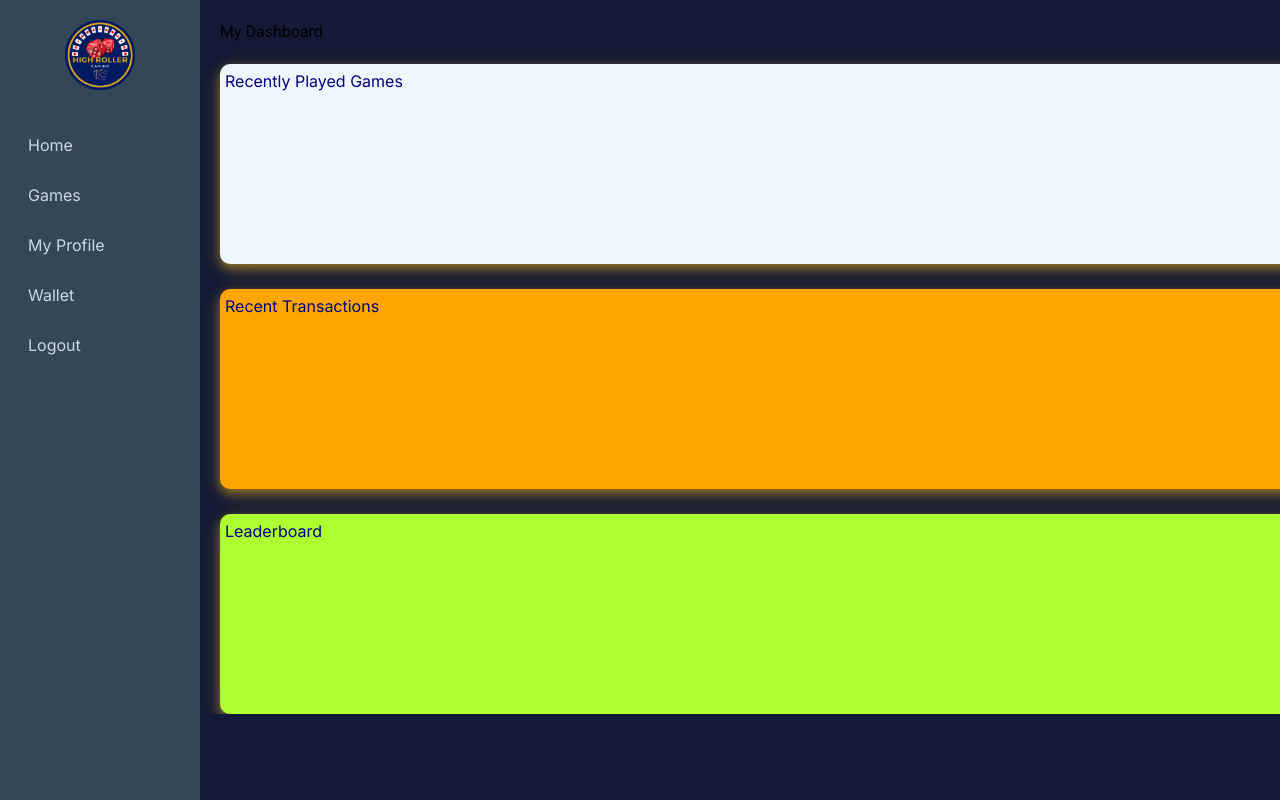
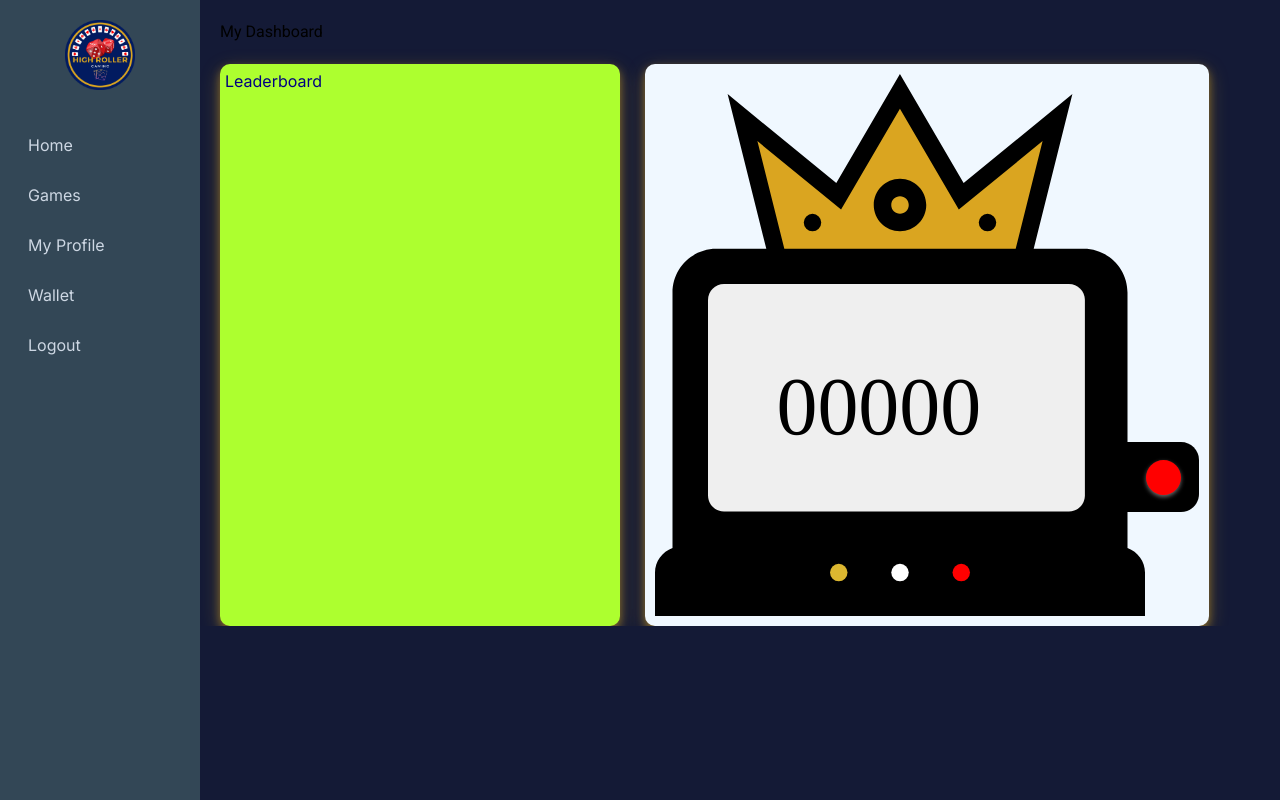
Before and after one commit to erkutcak/capstone, a Next.js app in the folder casino-app/: page /dashboard in a window 1280 px wide. Built offline with nearby package versions, Linux system fonts and the light colour scheme; no server answers; a web font is replaced by a local one.

Commit message:
bug in blackjack

```diff
--- a/casino-app/app/dashboard/page.js
+++ b/casino-app/app/dashboard/page.js
@@ -3,6 +3,8 @@
 import '../styles/dashboard.css';
 import { useUser } from "@auth0/nextjs-auth0/client"
 import { useEffect } from "react";
+import DailyPrize from '@/components/DailyPrize';
+import { motion } from 'framer-motion';
 
 export default function Dashboard() {
     const { user, error, isLoading } = useUser();
@@ -12,15 +14,34 @@ export default function Dashboard() {
         <div>
             <h1 className="dash-title">My Dashboard</h1>
             <div className="dash-body">
-            <div className="recently-played">
-                <h3>Recently Played Games</h3>
-            </div>
-            <div className="recent-transactions">
-                <h3>Recent Transactions</h3>
-            </div>
-            <div className="leaderboard">
-                <h3>Leaderboard</h3>
-            </div>
+                <motion.div
+                    className="box"
+                    initial={{ opacity: 0, scale: 0.5 }}
+                    animate={{ opacity: 1, scale: 1 }}
+                    transition={{
+                        duration: 1.9,
+                        delay: 1.5,
+                        ease: [0, 0.71, 0.2, 1.01]
+                    }}
+                >
+                    <div className="leaderboard">
+                        <h3>Leaderboard</h3>
+                    </div>
+                </motion.div>
+                <motion.div
+                    className="box"
+                    initial={{ opacity: 0, scale: 0.5 }}
+                    animate={{ opacity: 1, scale: 1 }}
+                    transition={{
+                        duration: 1.9,
+                        delay: 1.5,
+                        ease: [0, 0.71, 0.2, 1.01]
+                    }}
+                >
+                <div className="recently-played">
+                    <DailyPrize/>
+                </div>
+                </motion.div>
             </div>
         </div>
         );
--- a/casino-app/app/styles/dashboard.css
+++ b/casino-app/app/styles/dashboard.css
@@ -5,7 +5,7 @@
 
 .dash-body {
     display: flex;
-    flex-direction: column;
+    flex-direction: row;
     width: 1100px;
     height: 100%;
     margin-left: 220px;
@@ -13,39 +13,18 @@
 }
 
 .recently-played {
-    display: flex;
-    flex-direction: row;
-    height: 200px;
     border-radius: 10px;
-    padding: 5px 0 5px 5px;
+    padding: 10px 10px 10px 10px;
     background-color: aliceblue;
     color: navy;
     box-shadow: 0 4px 8px 0 rgba(218, 165, 32, 0.5), 0 6px 20px 0 rgba(218, 165, 32, 0.30);
-    /* background-image: url('../../public/logo3.png');
-    background-size: contain;
-    background-repeat: no-repeat;
-    background-position: center; */
-}
-
-.recent-transactions {
-    display: flex;
-    flex-direction: row;
-    height: 200px;
-    border-radius: 10px;
-    padding: 5px 0 5px 5px;
-    background-color: orange;
-    color: navy;
-    box-shadow: 0 4px 8px 0 rgba(218, 165, 32, 0.5), 0 6px 20px 0 rgba(218, 165, 32, 0.30);
-    /* background-image: url('../../public/logo3.png');
-    background-size: contain;
-    background-repeat: no-repeat;
-    background-position: center; */
 }
 
 .leaderboard {
     display: flex;
     flex-direction: row;
-    height: 200px;
+    height: 562px;
+    width: 400px;
     border-radius: 10px;
     padding: 5px 0 5px 5px;
     background-color: greenyellow;
--- a/casino-app/components/CardGame.js
+++ b/casino-app/components/CardGame.js
@@ -91,6 +91,7 @@ const CardGame = () => {
             setButtonState({ ...buttonState })
         } else if (userScore > 21) {
             bust()
+            console.log('test');
             loseCoins()
             transactionLose()
         }
--- a/casino-app/components/DailyPrize.js
+++ b/casino-app/components/DailyPrize.js
@@ -1,7 +1,9 @@
 import { useState } from "react";
+import { useCurrentUser } from '@/app/context/currentUserContext';
 
-const DailyPrize = ({ prize = null, disabled = false }) => {
+const DailyPrize = ({ prize = 5000, disabled = false }) => {
     const [number, setNumber] = useState("00000");
+    const { currentUser, setCurrentUser } = useCurrentUser();
 
     const scrambleNumber = () => {
         // number scramble config
@@ -17,6 +19,7 @@ const DailyPrize = ({ prize = null, disabled = false }) => {
                 setNumber(String(prize).padStart(5, "0"));
                 // ======================
                 // Add additonal code here to update the user's wallet with the prize amount
+
                 // add logic to limit the number of times the prize can be claimed using the disabled prop and date
                 // ======================
                 return;
--- a/casino-app/components/MemoryCards.js
+++ b/casino-app/components/MemoryCards.js
@@ -14,6 +14,8 @@ import pic8 from '../public/8.jpeg';
 import Image from 'next/image';
 import { useSearchParams } from 'next/navigation';
 import { motion } from 'framer-motion';
+import "react-toastify/dist/ReactToastify.css";
+import { ToastContainer, toast } from "react-toastify";
 
 const board = [
 <Image className='card-img' src={pic1} alt='img1'/>,
@@ -48,16 +50,25 @@ export default function MemoryCards() {
     useEffect(() => {
         if (matchedCards.length == 16){
         setGameWon(true);
+        toast('Congratulations! You won 💰1000! ', {
+            hideProgressBar: false,
+            autoClose: 4600,
+            type: "success",
+        });
         winCoins()
-        // addTransaction()
         transactionWin()
         } else if (moves === 28) {
-        setGameOver(true);
+            toast('Game Over! Try Again.', {
+                hideProgressBar: false,
+                autoClose: 4600,
+                type: "error",
+            });
+            setGameOver(true);
         }
     }, [moves]);
 
     const winCoins = async () => {
-        const updatedBalance = currentUser.wallet.balance + 100
+        const updatedBalance = currentUser.wallet.balance + 1000
             setCurrentUser(prevUser => ({
                 ...prevUser,
                 wallet: {
@@ -101,7 +112,7 @@ export default function MemoryCards() {
     }
 
     const transactionWin = async () => {
-        const updatedBalance = currentUser.wallet.balance + 100
+        const updatedBalance = currentUser.wallet.balance + 1000
         const difference = updatedBalance - currentUser.wallet.balance
         await fetch('/api/addTransaction', {
             method: 'POST',
@@ -232,6 +243,7 @@ export default function MemoryCards() {
 
         </div>
         </motion.div>
+                <ToastContainer/>
             <div className="board">
                 {boardData.map((data, i) => {
                     const flipped = flippedCards.includes(i) ? true : false;
--- a/casino-app/components/SlotMachine.js
+++ b/casino-app/components/SlotMachine.js
@@ -5,7 +5,7 @@ import '../app/styles/slots.css'
 import Spinner from './Spinner';
 import React, { useState, useRef } from 'react';
 import { useSearchParams } from 'next/navigation';
-
+import { ToastContainer, toast } from "react-toastify";
 
 function RepeatButton({ onClick }) {
     const [isButtonDisabled, setIsButtonDisabled] = useState(false);
@@ -78,13 +78,17 @@ function SlotMachine({setIsButtonDisabled}) {
             });
             transactionLose()
         } else {
-            alert("Insufficient funds!")
+            toast('Insufficient Coins! ', {
+                hideProgressBar: false,
+                autoClose: 4600,
+                type: "error",
+            });
             setIsButtonDisabled(true)
         }
     }
 
     const transactionWin = async () => {
-        const updatedBalance = currentUser.wallet.balance + 100
+        const updatedBalance = currentUser.wallet.balance + 2000
         const difference = updatedBalance - currentUser.wallet.balance
         await fetch('/api/addTransaction', {
             method: 'POST',
@@ -125,7 +129,7 @@ function SlotMachine({setIsButtonDisabled}) {
         const results = matches.every(match => match === first);
         setWinner(results);
         if (results === true) {
-            const updatedBalance = currentUser.wallet.balance + 100
+            const updatedBalance = currentUser.wallet.balance + 2000
             setCurrentUser(prevUser => ({
                 ...prevUser,
                 wallet: {
@@ -144,6 +148,11 @@ function SlotMachine({setIsButtonDisabled}) {
                 }),
             });
             transactionWin()
+            toast('CONGRATULATIONS! ', {
+                hideProgressBar: false,
+                autoClose: 4600,
+                type: "success",
+            });
         }
         }
     }
@@ -169,6 +178,7 @@ function SlotMachine({setIsButtonDisabled}) {
 
     return (
         <div className='slots-main'>
+            <ToastContainer/>
             <div className='slots-left'>
                 <h1 className='slots-title'>TASTY SLOT MACHINE</h1>
                 <p className='slots-bio'>Welcome to our delectable slot machine game filled with mouthwatering treats and delightful surprises! Get ready to indulge in a gaming experience that combines the excitement of spinning reels with an irresistible menu of tasty symbols.  <br /> <br />Prepare yourself for a culinary adventure as you encounter delicious slices of pizza, juicy cherries, savory burgers, creamy avocados, refreshing beers, ripe bananas, tropical pineapples, and golden corn. Each play is 50 coins.</p>
--- a/casino-app/package.json
+++ b/casino-app/package.json
@@ -20,6 +20,7 @@
     "react": "18.2.0",
     "react-dom": "18.2.0",
     "react-icons": "^4.8.0",
+    "react-toastify": "^9.1.3",
     "tailwind": "^4.0.0"
   },
   "devDependencies": {
```
Also changed, not shown: 1 other file (tests, documents, lock files or other folders).
